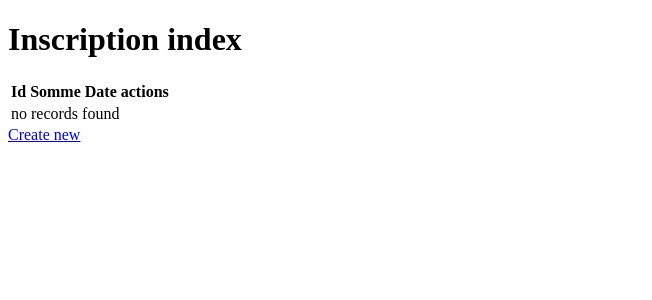
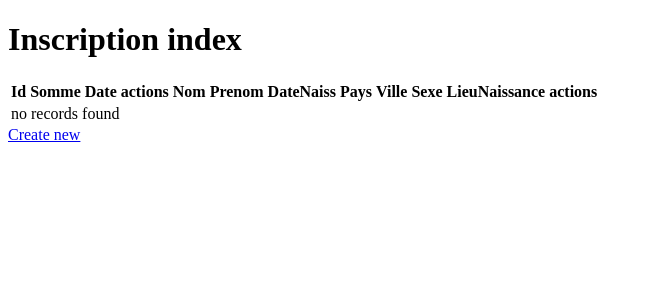
Before and after one commit to possimariole/elearning, a Symfony app: template templates/inscription/index.html.twig in a window 1280 px wide. Shown: the top 300 px of the page, without its empty margins (0-652 px from the left). Run offline with Twig, Linux system fonts and the light colour scheme; the template is opened without the code that fills it, so the values that code supplies are empty; some libraries are stand-ins or nearby versions.

Commit message:
enregistrement des informations dans la bd

```diff
--- a/src/Entity/Apprenant.php
+++ b/src/Entity/Apprenant.php
@@ -22,6 +22,7 @@ class Apprenant
     /**
      * @ORM\Column(type="string", length=255)
      * @Assert\NotBlank(message = "ce champ est obligatoire")
+     *
      */
     private $nom;
 
@@ -39,7 +40,7 @@ class Apprenant
 
     /**
      * @ORM\Column(type="string", length=255)
-     * * @Assert\Country
+     * @Assert\Country
      */
     private $pays;
 
@@ -60,7 +61,7 @@ class Apprenant
 
     /**
      * @ORM\OneToMany(targetEntity="App\Entity\Inscription", mappedBy="apprenant")
-     * @Assert\Type("float")
+     *
      */
     private $inscriptions;
 
--- a/src/Entity/Enseignant.php
+++ b/src/Entity/Enseignant.php
@@ -38,7 +38,7 @@ class Enseignant
 
     /**
      * @ORM\Column(type="string", length=255)
-     * * @Assert\Country
+     * @Assert\Country
      */
     private $pays;
 
--- a/src/Entity/Inscription.php
+++ b/src/Entity/Inscription.php
@@ -36,8 +36,7 @@ class Inscription
 
     /**
      * @ORM\OneToMany(targetEntity="App\Entity\Note", mappedBy="inscription")
-     * @Assert\Length(min=1)
-     * @Assert\Length(max=2)
+     *
      */
     private $notes;
     /**
@@ -54,7 +53,7 @@ class Inscription
     private $niveau;
 
     /**
-     * @ORM\ManyToOne(targetEntity="App\Entity\Apprenant", inversedBy="inscriptions")
+     * @ORM\ManyToOne(targetEntity="App\Entity\Apprenant", inversedBy="inscriptions" , cascade={"persist", "remove"})
      * @Assert\NotBlank()
      */
     private $apprenant;
--- a/src/Entity/Matiere.php
+++ b/src/Entity/Matiere.php
@@ -32,8 +32,6 @@ class Matiere
 
      /**
      * @ORM\OneToMany(targetEntity="App\Entity\Note", mappedBy="matiere")
-     * @Assert\Length(min=1)
-     * @Assert\Length(max=2)
      */
     private $notes;
 
--- a/src/Entity/Niveau.php
+++ b/src/Entity/Niveau.php
@@ -21,13 +21,13 @@ class Niveau
 
     /**
      * @ORM\Column(type="string", length=100)
-     * @Assert\NotBlank()
+     *
      */
     private $nom;
 
      /**
      * @ORM\OneToMany(targetEntity="App\Entity\Inscription", mappedBy="niveau")
-     * @Assert\Type("float")
+     *
      */
     private $inscriptions;
 
--- a/src/Form/FormationType.php
+++ b/src/Form/FormationType.php
@@ -13,7 +13,6 @@ class FormationType extends AbstractType
     {
         $builder
             ->add('nom')
-            ->add('montantInscription')
             ->add('montantDossier')
         ;
     }
--- a/src/Form/InscriptionType.php
+++ b/src/Form/InscriptionType.php
@@ -16,11 +16,8 @@ class InscriptionType extends AbstractType
             ->add('date')
             ->add('anneeAcademique')
             ->add('niveau')
-            ->add('apprenant')
             ->add('specialite')
-            ->add('Specialite', SpecialiteType::class)
-            ->add('Apprenant', ApprenantType::class)
-            ->add('AnneeAcademique', AnneeAcademiqueType::class)
+            ->add('apprenant', ApprenantType::class)
         ;
     }
 
--- a/templates/formation/index.html.twig
+++ b/templates/formation/index.html.twig
@@ -10,7 +10,6 @@
             <tr>
                 <th>Id</th>
                 <th>Nom</th>
-                <th>MontantInscription</th>
                 <th>MontantDossier</th>
                 <th>actions</th>
             </tr>
@@ -20,7 +19,6 @@
             <tr>
                 <td>{{ formation.id }}</td>
                 <td>{{ formation.nom }}</td>
-                <td>{{ formation.montantInscription }}</td>
                 <td>{{ formation.montantDossier }}</td>
                 <td>
                     <a href="{{ path('formation_show', {'id': formation.id}) }}">show</a>
--- a/templates/formation/show.html.twig
+++ b/templates/formation/show.html.twig
@@ -16,10 +16,6 @@
                 <td>{{ formation.nom }}</td>
             </tr>
             <tr>
-                <th>MontantInscription</th>
-                <td>{{ formation.montantInscription }}</td>
-            </tr>
-            <tr>
                 <th>MontantDossier</th>
                 <td>{{ formation.montantDossier }}</td>
             </tr>
--- a/templates/inscription/index.html.twig
+++ b/templates/inscription/index.html.twig
@@ -1,7 +1,6 @@
 {% extends 'base.html.twig' %}
 
 {% block title %}Inscription index{% endblock %}
-
 {% block body %}
     <h1>Inscription index</h1>
 
@@ -11,6 +10,14 @@
                 <th>Id</th>
                 <th>Somme</th>
                 <th>Date</th>
+                <th>actions</th>
+                <th>Nom</th>
+                <th>Prenom</th>
+                <th>DateNaiss</th>
+                <th>Pays</th>
+                <th>Ville</th>
+                <th>Sexe</th>
+                <th>LieuNaissance</th>
                 <th>actions</th>
             </tr>
         </thead>
```
Also changed, not shown: src/Entity/AnneeAcademique.php (+4 -4 lines), src/Entity/Formation.php (+0 -17 lines), 1 other file.
